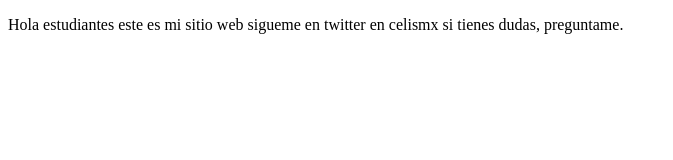
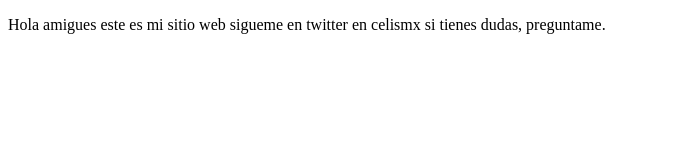
Before and after one commit to jujgomezru/proyectoDemoCursoPrework, a plain HTML site: page index.html in a window 1280 px wide. Shown: the whole page, without its empty margins (0-673 px from the left). Drawn offline with Linux system fonts and the light colour scheme.

Commit message:
cambios agregados amigues

```diff
--- a/index.html
+++ b/index.html
@@ -8,7 +8,7 @@
 </head>
 <body>
     <p>
-        Hola estudiantes este es mi sitio web
+        Hola amigues este es mi sitio web
         sigueme en twitter en celismx si tienes dudas, preguntame.
     </p>
 </body>
```
